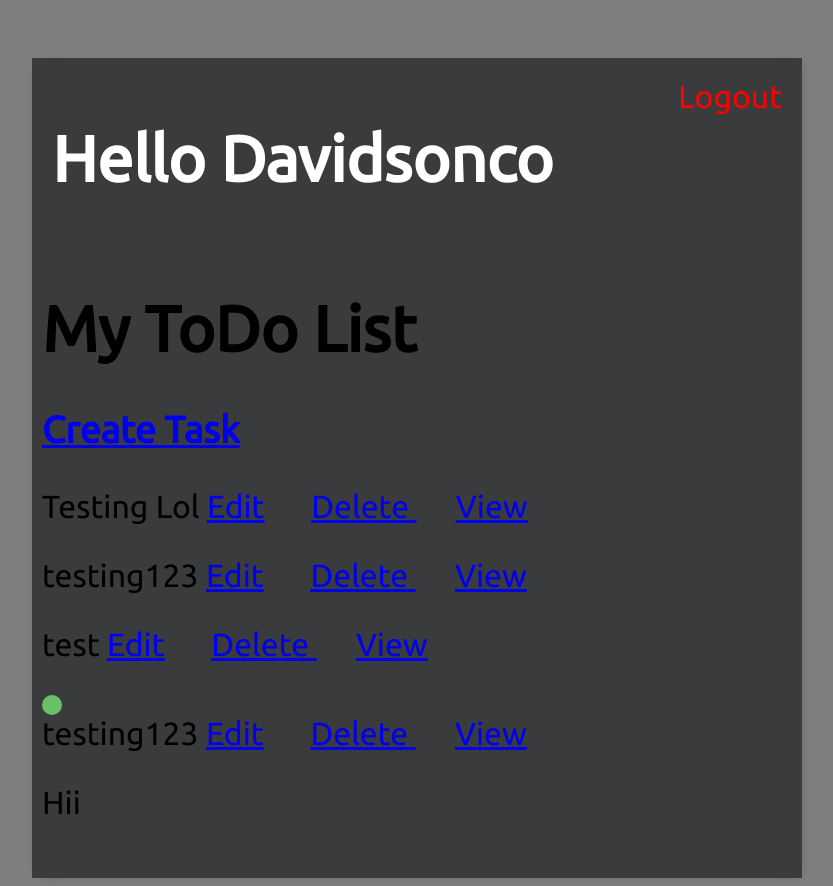
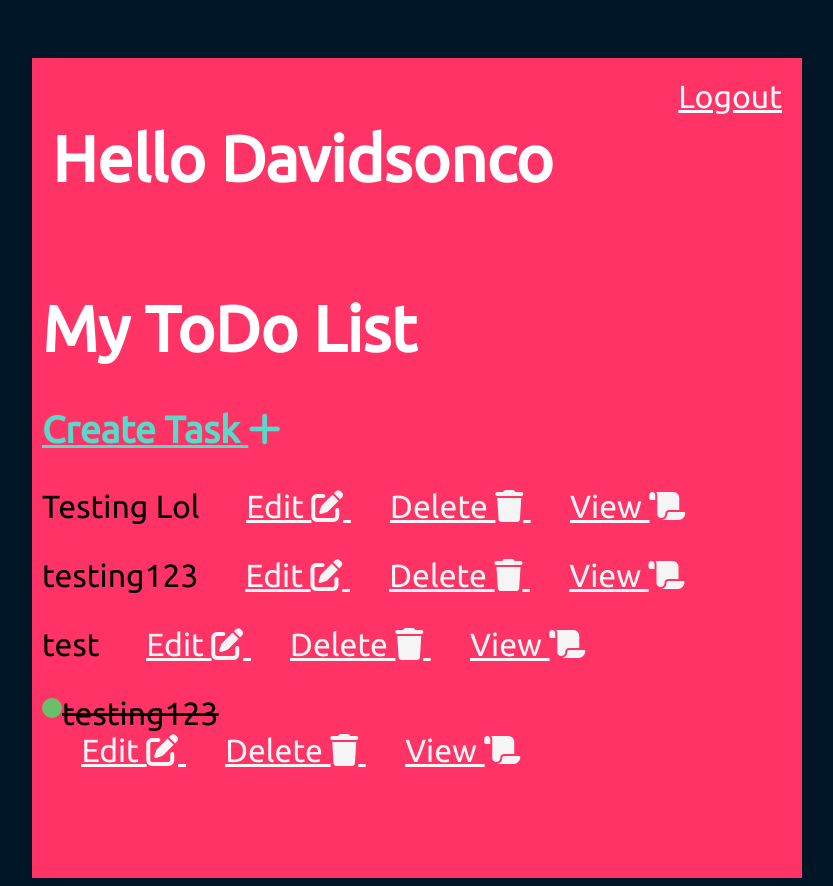
Before and after one commit to Davidcode-png/ToDoInterviewApp, a Django app: page / in a window 1280 px wide. Shown: the whole page, without its empty margins (223-1056 px from the left). Run offline with Django 4.2, Linux system fonts and the light colour scheme; a user stored in the database is signed in; data comes from the database, SQL or seed files in the repository; both versions use the stored data as it was after the commit.

Commit message:
CSS fixes

```diff
--- a/app/templates/app/base.html
+++ b/app/templates/app/base.html
@@ -6,10 +6,10 @@
     <link rel="preconnect" href="https://fonts.googleapis.com">
     <link rel="preconnect" href="https://fonts.gstatic.com" crossorigin>
     <link href="https://fonts.googleapis.com/css2?family=Ubuntu&display=swap" rel="stylesheet">
-
+    <link rel="stylesheet" href="https://cdnjs.cloudflare.com/ajax/libs/font-awesome/6.2.0/css/all.min.css" integrity="sha512-xh6O/CkQoPOWDdYTDqeRdPCVd1SpvCA9XXcUnZS2FmJNp1coAFzvtCN9BmamE+4aHK8yyUHUSCcJHgXloTyT2A==" crossorigin="anonymous" referrerpolicy="no-referrer" />
     <style>
       body{
-          background-color: #7f7f7f;
+          background-color: #011627;
           font-family: 'Ubuntu', sans-serif;
           padding-top: 50px;
           font-size: 2rem;
@@ -20,7 +20,7 @@
            margin: auto;
            padding: auto;
            padding: 10px;
-           background-color:#3a3b3c;
+           background-color:#FF3366;
            -webkit-box-shadow: 2px 2px 13px -4px rgba(0,0,0,0.21);
            box-shadow: 2px 2px 13px -4px rgba(0,0,0,0.21);
            height: 100vh;
@@ -60,11 +60,18 @@
         margin-left:10px;
       }
 
+      .task-complete{
+        display:flex;
+        flex-direction:row;
+        align-items:center;
+      }
+
       .task-complete-icon{
         height: 20px;
         width: 20px;
         background-color: rgb(105,192,105);
         border-radius: 50%;
+        margin-top:-10px;
       }
 
       .task-incomplete-icon{
--- a/app/templates/app/index.html
+++ b/app/templates/app/index.html
@@ -15,32 +15,35 @@
 
     </div>
     {% if request.user.is_authenticated %}
-          <a style="color:red; font-size:2rem;" href="{%url 'logoutPage'%}">Logout</a>
+          <a style="color:#F6F7F8; font-size:2rem;" href="{%url 'logoutPage'%}"><u>Logout</u></a>
     {% else %}
-        <a style="color:blue; font-size:2rem;" href="{%url 'login' %}">Login</a>
+        <a style="color:#ADD8E6; font-size:2.5rem;padding:10px" href="{%url 'login' %}"> <u> Login </u></a>
     {% endif %}
 </div>
 {% if request.user.is_authenticated %}
-<h1>My ToDo List</h1>
-<h3> <a href="{% url 'create-task' %}">Create Task</a> </h3>
+<h1 style = 'color:white;'>My ToDo List</h1>
+<h3> <a style = 'color:#59D9CA' href="{% url 'create-task' %}"> <u> Create Task  <i class="fa-solid fa-plus"></i></u></a> </h3>
 {% for task in tasks %}
 <p>
     {% if task.complete %}
-     <div class="task-complete-icon"></div>{{task.title}}
+    <div class="task-complete">
+     <div class="task-complete-icon"></div><s> {{task.title}}</s>
+    </div>
     {% else %}
     {{task.title}}
 
     {% endif %}
-    <a href="{% url 'update-task' task.id %}"> Edit</a>
     &emsp;
-    <a href="{% url 'delete-task' task.id %}"> Delete  </a>
+    <a style = 'color:whitesmoke;' href="{% url 'update-task' task.id %}"> <u> Edit  <i class="fa-solid fa-pen-to-square"></i> </u></a>
     &emsp;
-    <a href="{% url 'task-detail' task.id %}"> View </a>
+    <a style = 'color:whitesmoke;' href="{% url 'delete-task' task.id %}"> <u> Delete <i class="fa-solid fa-trash"></i></u> </a>
+    &emsp;
+    <a style = 'color:whitesmoke;' href="{% url 'task-detail' task.id %}"> <u> View  <i class="fa-solid fa-scroll"></i></u> </a>
 
 
 </p>
 {% endfor %}
-<p>Hii</p>
+<p></p>
 
 {% endif %}
 </div>
```
Also changed, not shown: db.sqlite3.
